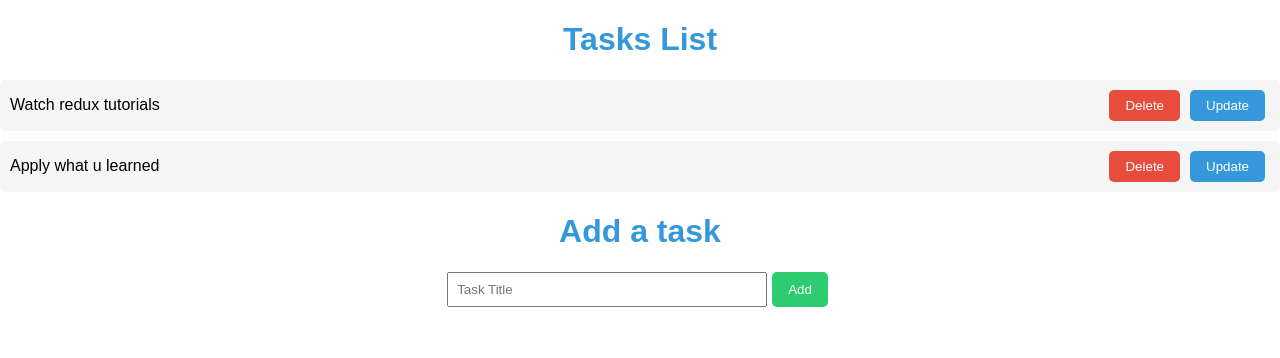
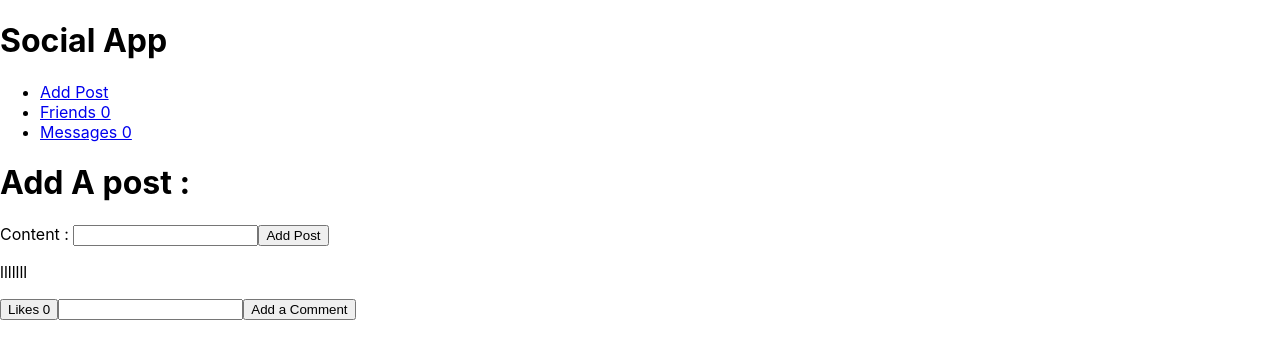
Before and after one commit to YounesAT1/React-Cours, a React (Create React App) app: page /addPost in a window 1280 px wide. Shown: the top 358 px of the page. Built offline with nearby package versions, Linux system fonts and the light colour scheme; data requests are answered from the project's data file.

Commit message:
Posts Add and Comments And likes

```diff
--- a/db.json
+++ b/db.json
@@ -14,6 +14,123 @@
       "id": "3",
       "title": "Post Number Three",
       "author": "Author three"
+    },
+    {
+      "id": "jg6FrM4"
+    },
+    {
+      "id": 1700564851266,
+      "content": "post number two",
+      "comment": "",
+      "likes": 0
+    },
+    {
+      "id": 1700565859640,
+      "content": "post two",
+      "comment": "",
+      "likes": 0
+    },
+    {
+      "id": 1700566401220,
+      "content": "younes",
+      "comment": "",
+      "likes": 0
+    },
+    {
+      "id": 1700566488669,
+      "content": "jjjjiewjiiweijiwjeiweiieife",
+      "comment": [],
+      "likes": 0
+    },
+    {
+      "id": 1700567264405,
+      "content": "post one",
+      "comment": [],
+      "likes": 0
+    },
+    {
+      "id": 1700567860291,
+      "content": "post two",
+      "comment": [],
+      "likes": 0
+    },
+    {
+      "id": 1700582526975,
+      "content": "Post One",
+      "comment": [],
+      "likes": 0
+    },
+    {
+      "id": 1700582794385,
+      "content": "this is post one",
+      "comment": [],
+      "likes": 0
+    },
+    {
+      "id": 1700583007755,
+      "content": "jjwjfe",
+      "comment": [],
+      "likes": 0
+    },
+    {
+      "id": 1700583021064,
+      "content": "o3ko3jo2",
+      "comment": [],
+      "likes": 0
+    },
+    {
+      "id": 1700583390664,
+      "content": "post wa7ed",
+      "comment": [],
+      "likes": 0
+    },
+    {
+      "id": 1700583397025,
+      "content": "post jouj",
+      "comment": [],
+      "likes": 0
+    },
+    {
+      "id": 1700583647301,
+      "content": "jjojpojo",
+      "comment": [],
+      "likes": 0
+    },
+    {
+      "id": 1700584336198,
+      "content": "mkwk",
+      "comment": [],
+      "likes": 0
+    },
+    {
+      "id": 1700584921207,
+      "content": "post wa7ed",
+      "comment": [],
+      "likes": 0
+    },
+    {
+      "id": 1700585652117,
+      "content": "post one",
+      "comment": [],
+      "likes": 0
+    },
+    {
+      "id": 1700586532939,
+      "content": "mm;m",
+      "comment": [],
+      "likes": 0
+    },
+    {
+      "id": 1700587584453,
+      "content": "mqmlmlq",
+      "comment": [],
+      "likes": 0
+    },
+    {
+      "id": 1700668287043,
+      "content": "lllllll",
+      "comment": [],
+      "likes": 0
     }
   ],
   "comments": [
@@ -26,21 +143,14 @@
       "id": "2",
       "title": "Comment Number Two",
       "author": "Author two"
-    },
-    {
-      "id": "3",
-      "title": "Comment Number Three",
-      "author": "Author three"
     }
   ],
-  "tasks": [
+  "Posts": [
     {
-      "id": 1,
-      "title": "Watch redux tutorials"
-    },
-    {
-      "id": 2,
-      "title": "Apply what u learned "
+      "id": 1700668287043,
+      "content": "lllllll",
+      "comment": [],
+      "likes": 0
     }
   ],
   "profile": {
--- a/src/App.js
+++ b/src/App.js
@@ -1,136 +1,221 @@
-//! Redux ex 2
-
-import { useState, useEffect } from "react";
-import { useDispatch, useSelector } from "react-redux";
-import {
-  fetchTasks,
-  addTask,
-  deleteTask,
-  updateTask,
-} from "./redux/Tasks/actions";
+//! Social app
+import React, { useEffect, useState } from "react";
+import { BrowserRouter as Router, Route, Routes, Link } from "react-router-dom";
+import { AddFriend, AddMessage, AddPost } from "./redux/Social/components";
+import { useSelector, useDispatch } from "react-redux";
+import { AddComment, addLike, fetchPosts } from "./redux/Social/actions";
 import axios from "axios";
 
-const apiUrl = "http://localhost:3004/tasks";
-
 const App = () => {
-  const tasks = useSelector((state) => state.tasks);
+  const API_URL = "http://localhost:3004/Posts";
+  const posts = useSelector((state) => state.Posts);
   const dispatch = useDispatch();
-  const [newTask, setNewTask] = useState("");
-  const [selectedTask, setSelectedTask] = useState(null);
+  const [comment, setComment] = useState({});
 
   useEffect(() => {
-    axios.get(apiUrl).then((res) => dispatch(fetchTasks(res.data)));
+    axios.get(API_URL).then((res) => dispatch(fetchPosts(res.data)));
   }, [dispatch]);
 
-  const handleAddTask = () => {
-    axios.post(apiUrl, { title: newTask }).then((res) => {
-      dispatch(addTask(res.data));
-      setNewTask("");
-    });
+  const handleAddComment = (postId) => {
+    const commentToAdd = comment[postId];
+
+    dispatch(AddComment(postId, commentToAdd));
+
+    setComment({ ...comment, [postId]: "" });
   };
 
-  const handleDeleteTask = (id) => {
-    axios.delete(`${apiUrl}/${id}`).then(() => dispatch(deleteTask(id)));
-  };
-
-  const handleSelectedTask = (task) => {
-    setSelectedTask(task);
-    setNewTask(task.title);
-  };
-
-  const handleUpdateTask = () => {
-    if (selectedTask) {
-      dispatch(updateTask(selectedTask.id, { title: newTask }));
-      setSelectedTask(null);
-      setNewTask("");
-    }
-  };
-
-  const inputStyle = {
-    padding: "8px",
-    marginBottom: "10px",
-    width: "300px",
-  };
-
-  const buttonStyle = {
-    padding: "8px 16px",
-    margin: "0 5px",
-    borderRadius: "5px",
-    border: "none",
-    cursor: "pointer",
+  const handleAddLike = (idPost, post) => {
+    dispatch(addLike(idPost, post));
   };
 
   return (
-    <div style={{ textAlign: "center", fontFamily: "Arial, sans-serif" }}>
-      <h1 style={{ color: "#3498db" }}>Tasks List</h1>
-      <ul style={{ listStyle: "none", padding: 0 }}>
-        {tasks.map((task) => (
-          <li
-            key={task.id}
-            style={{
-              backgroundColor: "#f5f5f5",
-              padding: "10px",
-              margin: "10px 0",
-              borderRadius: "5px",
-              display: "flex",
-              justifyContent: "space-between",
-              alignItems: "center",
-            }}
-          >
-            <span>{task.title}</span>
-            <div>
-              <button
-                onClick={() => handleDeleteTask(task.id)}
-                style={{
-                  ...buttonStyle,
-                  backgroundColor: "#e74c3c",
-                  color: "white",
-                }}
-              >
-                Delete
-              </button>
-              <button
-                onClick={() => handleSelectedTask(task)}
-                style={{
-                  ...buttonStyle,
-                  backgroundColor: "#3498db",
-                  color: "white",
-                }}
-              >
-                Update
-              </button>
-            </div>
+    <div>
+      <h1>Social App</h1>
+      <Router>
+        <ul>
+          <li>
+            <Link to="/addPost">Add Post</Link>
           </li>
-        ))}
-      </ul>
-      <h1 style={{ color: "#3498db" }}>
-        {selectedTask ? "Update a task" : "Add a task"}
-      </h1>
-      <div style={{ display: "flex", justifyContent: "center" }}>
-        <input
-          type="text"
-          value={newTask}
-          onChange={(e) => setNewTask(e.target.value)}
-          placeholder="Task Title"
-          style={{ ...inputStyle }}
-        />
-        <button
-          onClick={selectedTask ? handleUpdateTask : handleAddTask}
-          style={{
-            ...buttonStyle,
-            backgroundColor: selectedTask ? "#3498db" : "#2ecc71",
-            color: "white",
-            marginBottom: "10px",
-          }}
-        >
-          {selectedTask ? "Update" : "Add"}
-        </button>
-      </div>
+          <li>
+            <Link to="/addFriend">Friends 0</Link>
+          </li>
+          <li>
+            <Link to="/addMessage">Messages 0</Link>
+          </li>
+        </ul>
+        <Routes>
+          <Route path="/addPost" element={<AddPost />}></Route>
+          <Route path="/addFriend" element={<AddFriend />}></Route>
+          <Route path="/addMessage" element={<AddMessage />}></Route>
+        </Routes>
+      </Router>
+      {posts.map((post) => (
+        <div key={post.id}>
+          <p>{post.content}</p>
+          <button onClick={() => handleAddLike(post.id, post)}>
+            Likes {post.likes}
+          </button>
+          <input
+            type="text"
+            value={comment[post.id]}
+            onChange={(e) =>
+              setComment({
+                ...comment,
+                [post.id]: e.target.value,
+              })
+            }
+          />
+          <button onClick={() => handleAddComment(post.id)}>
+            Add a Comment
+          </button>
+          <ul>
+            {post.comment &&
+              Array.isArray(post.comment) &&
+              post.comment.map((comment, index) => (
+                <li key={index}>{comment}</li>
+              ))}
+          </ul>
+        </div>
+      ))}
     </div>
   );
 };
 
 export default App;
+
+//! Redux ex 2
+
+// import { useState, useEffect } from "react";
+// import { useDispatch, useSelector } from "react-redux";
+// import {
+//   fetchTasks,
+//   addTask,
+//   deleteTask,
+//   updateTask,
+// } from "./redux/Tasks/actions";
+// import axios from "axios";
+
+// const apiUrl = "http://localhost:3004/tasks";
+
+// const App = () => {
+//   const tasks = useSelector((state) => state.tasks);
+//   const dispatch = useDispatch();
+//   const [newTask, setNewTask] = useState("");
+//   const [selectedTask, setSelectedTask] = useState(null);
+
+//   useEffect(() => {
+//     axios.get(apiUrl).then((res) => dispatch(fetchTasks(res.data)));
+//   }, [dispatch]);
+
+//   const handleAddTask = () => {
+//     axios.post(apiUrl, { title: newTask }).then((res) => {
+//       dispatch(addTask(res.data));
+//       setNewTask("");
+//     });
+//   };
+
+//   const handleDeleteTask = (id) => {
+//     axios.delete(`${apiUrl}/${id}`).then(() => dispatch(deleteTask(id)));
+//   };
+
+//   const handleSelectedTask = (task) => {
+//     setSelectedTask(task);
+//     setNewTask(task.title);
+//   };
+
+//   const handleUpdateTask = () => {
+//     if (selectedTask) {
+//       dispatch(updateTask(selectedTask.id, { title: newTask }));
+//       setSelectedTask(null);
+//       setNewTask("");
+//     }
+//   };
+
+//   const inputStyle = {
+//     padding: "8px",
+//     marginBottom: "10px",
+//     width: "300px",
+//   };
+
+//   const buttonStyle = {
+//     padding: "8px 16px",
+//     margin: "0 5px",
+//     borderRadius: "5px",
+//     border: "none",
+//     cursor: "pointer",
+//   };
+
+//   return (
+//     <div style={{ textAlign: "center", fontFamily: "Arial, sans-serif" }}>
+//       <h1 style={{ color: "#3498db" }}>Tasks List</h1>
+//       <ul style={{ listStyle: "none", padding: 0 }}>
+//         {tasks.map((task) => (
+//           <li
+//             key={task.id}
+//             style={{
+//               backgroundColor: "#f5f5f5",
+//               padding: "10px",
+//               margin: "10px 0",
+//               borderRadius: "5px",
+//               display: "flex",
+//               justifyContent: "space-between",
+//               alignItems: "center",
+//             }}
+//           >
+//             <span>{task.title}</span>
+//             <div>
+//               <button
+//                 onClick={() => handleDeleteTask(task.id)}
+//                 style={{
+//                   ...buttonStyle,
+//                   backgroundColor: "#e74c3c",
+//                   color: "white",
+//                 }}
+//               >
+//                 Delete
+//               </button>
+//               <button
+//                 onClick={() => handleSelectedTask(task)}
+//                 style={{
+//                   ...buttonStyle,
+//                   backgroundColor: "#3498db",
+//                   color: "white",
+//                 }}
+//               >
+//                 Update
+//               </button>
+//             </div>
+//           </li>
+//         ))}
+//       </ul>
+//       <h1 style={{ color: "#3498db" }}>
+//         {selectedTask ? "Update a task" : "Add a task"}
+//       </h1>
+//       <div style={{ display: "flex", justifyContent: "center" }}>
+//         <input
+//           type="text"
+//           value={newTask}
+//           onChange={(e) => setNewTask(e.target.value)}
+//           placeholder="Task Title"
+//           style={{ ...inputStyle }}
+//         />
+//         <button
+//           onClick={selectedTask ? handleUpdateTask : handleAddTask}
+//           style={{
+//             ...buttonStyle,
+//             backgroundColor: selectedTask ? "#3498db" : "#2ecc71",
+//             color: "white",
+//             marginBottom: "10px",
+//           }}
+//         >
+//           {selectedTask ? "Update" : "Add"}
+//         </button>
+//       </div>
+//     </div>
+//   );
+// };
+
+// export default App;
 
 //! Redux ex 1
 // import { useState } from "react";
--- a/src/index.js
+++ b/src/index.js
@@ -4,8 +4,9 @@ import "./index.css";
 import App from "./App";
 import reportWebVitals from "./reportWebVitals";
 import { Provider } from "react-redux";
-import store from "./redux/Tasks/store";
+// import store from "./redux/Tasks/store";
 // import store from "./redux/CRUD/store";
+import { store } from "./redux/Social/store";
 
 const root = ReactDOM.createRoot(document.getElementById("root"));
 root.render(
--- /dev/null
+++ b/src/redux/Social/actions.js
@@ -0,0 +1,29 @@
+export const ADD_POST = "ADD_PODT";
+export const ADD_COMMENT = "ADD_COMMENT";
+export const ADD_LIKE = "ADD_LIKE";
+export const FETCH_POSTS = "FETCH_POSTS";
+
+export const addPosts = (Post) => ({
+  type: ADD_POST,
+  payload: Post,
+});
+
+export const AddComment = (postId, comment) => {
+  return {
+    type: ADD_COMMENT,
+    payload: {
+      id: postId,
+      comment: comment,
+    },
+  };
+};
+
+export const addLike = (id, post) => ({
+  type: ADD_LIKE,
+  payload: { id, post },
+});
+
+export const fetchPosts = (posts) => ({
+  type: FETCH_POSTS,
+  payload: posts,
+});
--- /dev/null
+++ b/src/redux/Social/components/AddFriend.jsx
@@ -0,0 +1,5 @@
+const AddFriend = () => {
+  return <div>Add friend page</div>;
+};
+
+export default AddFriend;
--- /dev/null
+++ b/src/redux/Social/components/AddMessage.jsx
@@ -0,0 +1,5 @@
+const AddMessage = () => {
+  return <div>Add Message Page</div>;
+};
+
+export default AddMessage;
--- /dev/null
+++ b/src/redux/Social/components/AddPost.jsx
@@ -0,0 +1,33 @@
+import { useState } from "react";
+import { addPosts } from "../actions";
+import { useDispatch } from "react-redux";
+import axios from "axios";
+
+const AddPost = () => {
+  const initialPost = { id: 0, content: "", comment: [], likes: 0 };
+  const API_URL = "http://localhost:3004/Posts";
+  const [newPost, setNewPost] = useState(initialPost);
+  const dispatch = useDispatch();
+
+  const handleAddPost = () => {
+    axios.post(API_URL, { ...newPost, id: Date.now() }).then((res) => {
+      dispatch(addPosts(res.data));
+      setNewPost(initialPost);
+    });
+  };
+
+  return (
+    <div>
+      <h1> Add A post :</h1>
+      <label htmlFor="content">Content : </label>
+      <input
+        type="text"
+        value={newPost.content}
+        onChange={(e) => setNewPost({ ...newPost, content: e.target.value })}
+      />
+      <button onClick={handleAddPost}>Add Post</button>
+    </div>
+  );
+};
+
+export default AddPost;
--- /dev/null
+++ b/src/redux/Social/components/index.js
@@ -0,0 +1,5 @@
+import AddFriend from "./AddFriend";
+import AddPost from "./AddPost";
+import AddMessage from "./AddMessage";
+
+export { AddPost, AddFriend, AddMessage };
--- /dev/null
+++ b/src/redux/Social/reducers.js
@@ -0,0 +1,46 @@
+import { ADD_COMMENT, ADD_LIKE, ADD_POST, FETCH_POSTS } from "./actions";
+
+const initialState = {
+  Posts: [],
+};
+
+const postReducer = (state = initialState, action) => {
+  switch (action.type) {
+    case FETCH_POSTS:
+      return {
+        ...state,
+        Posts: action.payload,
+      };
+    case ADD_POST:
+      return {
+        ...state,
+        Posts: [...state.Posts, action.payload],
+      };
+    case ADD_COMMENT:
+      const updatedPosts = state.Posts.map((post) => {
+        if (post.id === action.payload.id) {
+          return {
+            ...post,
+            comment: [...post.comment, action.payload.comment],
+          };
+        }
+        return post;
+      });
+      return {
+        ...state,
+        Posts: updatedPosts,
+      };
+    case ADD_LIKE:
+      const updatedPostsLikes = state.Posts.map((p) =>
+        p.id === action.payload.id ? { ...p, likes: p.likes + 1 } : p
+      );
+      return {
+        ...state,
+        Posts: updatedPostsLikes,
+      };
+    default:
+      return state;
+  }
+};
+
+export default postReducer;
--- /dev/null
+++ b/src/redux/Social/store.js
@@ -0,0 +1,4 @@
+import { createStore } from "redux";
+import postReducer from "./reducers";
+
+export const store = createStore(postReducer);
```
